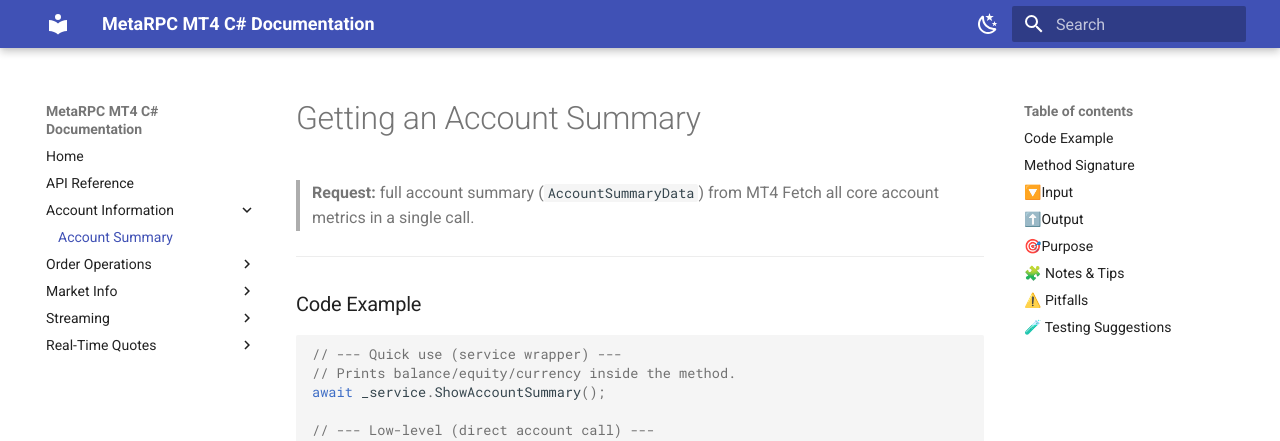
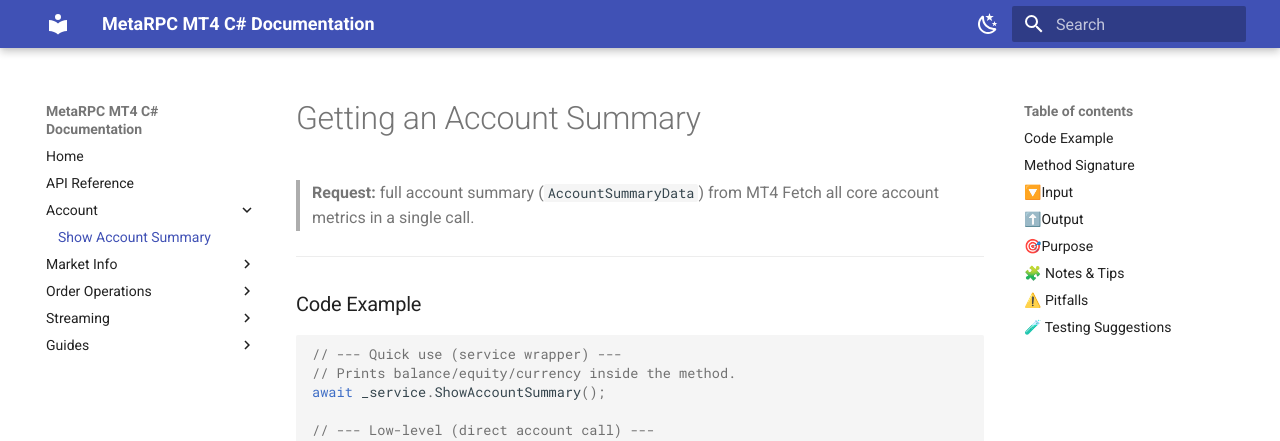
Before and after one commit to MetaRPC/CSharpMT4, an MkDocs documentation site: the page built from docs/Account/ShowAccountSummary.md, in a window 1280 px wide. Shown: the top 441 px of the page. Built offline with MkDocs 1.6.1 and Material for MkDocs 9.7.7, drawn with Linux system fonts in a browser that asks for light colours; part of the change alters nothing that is shown.

Commit message:
Update mkdocs.yml

```diff
--- a/mkdocs.yml
+++ b/mkdocs.yml
@@ -3,30 +3,40 @@ site_name: MetaRPC MT4 C# Documentation
 nav:
   - Home: index.md
   - API Reference: api/mt4_term_api/MT4Account.md
-  - Account Information:
-      - Account Summary: Account/ShowAccountSummary.md
+
+  - Account:
+      - Show Account Summary: Account/ShowAccountSummary.md
+
+  - Market Info:
+      - Overview: Market Info/Market_Info_Overview.md
+      - Show Quote: Market Info/ShowQuote.md
+      - Show Quotes Many: Market Info/ShowQuotesMany.md
+      - Show Quote History: Market Info/ShowQuoteHistory.md
+      - Show Symbol Params: Market Info/ShowSymbolParams.md
+      - Show Symbol Info: Market Info/ShowSymbolInfo.md
+      - Show All Symbols: Market Info/ShowAllSymbols.md
+      - Show Tick Values: Market Info/ShowTickValues.md
+
   - Order Operations:
-      - Order Send: Orders/ShowOrderSendExample.md
+      - Overview: Orders/Orders_Overview.md
+      - Show Opened Orders: Orders/ShowOpenedOrders.md
+      - Show Opened Order Tickets: Orders/ShowOpenedOrderTickets.md
+      - Show Orders History: Orders/ShowOrdersHistory.md
       - Close Order: Orders/CloseOrderExample.md
       - Close By Order: Orders/CloseByOrderExample.md
-      - Opened Orders: Orders/ShowOpenedOrders.md
-      - Opened Order Tickets: Orders/ShowOpenedOrderTickets.md
-      - Orders History: Orders/ShowOrdersHistory.md
-  - Market Info:
-      - Show Quote: Market Info/ShowQuote.md
-      - Show Quote History: Market Info/ShowQuoteHistory.md
-      - Show Quotes Many: Market Info/ShowQuotesMany.md
-      - Show All Symbols: Market Info/ShowAllSymbols.md
-      - Show Tick Values: Market Info/ShowTickValues.md
-      - Show Symbol Params: Market Info/ShowSymbolParams.md
-      - Show Symbol Info: Market Info/ShowSymbolInfo.md
+      - Order Send: Orders/ShowOrderSendExample.md
 
   - Streaming:
-      - Stream Trade Updates: Streaming/StreamTradeUpdates.md
+      - Overview: Streaming/Streaming_Overview.md
+      - Show Real-Time Quotes: Streaming/ShowRealTimeQuotes.md
       - Stream Opened Order Profits: Streaming/StreamOpenedOrderProfits.md
       - Stream Opened Order Tickets: Streaming/StreamOpenedOrderTickets.md
-  - Real-Time Quotes:
-      - Show RealTime Quotes: ShowRealTime/ShowRealTimeQuotes.md
+      - Stream Trade Updates: Streaming/StreamTradeUpdates.md
+
+  - Guides:
+      - CLI Using: CLI_Using.md
+      - Beginner Run Guide: Beginner_Run_Guide.md
+      - Your Easy Start: Your_Easy_Start.md
 
 theme:
   name: material
```
